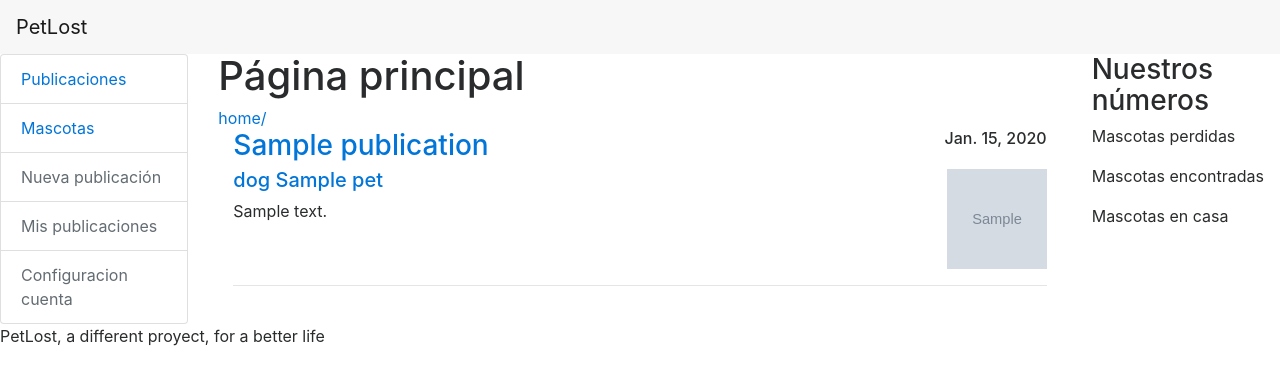
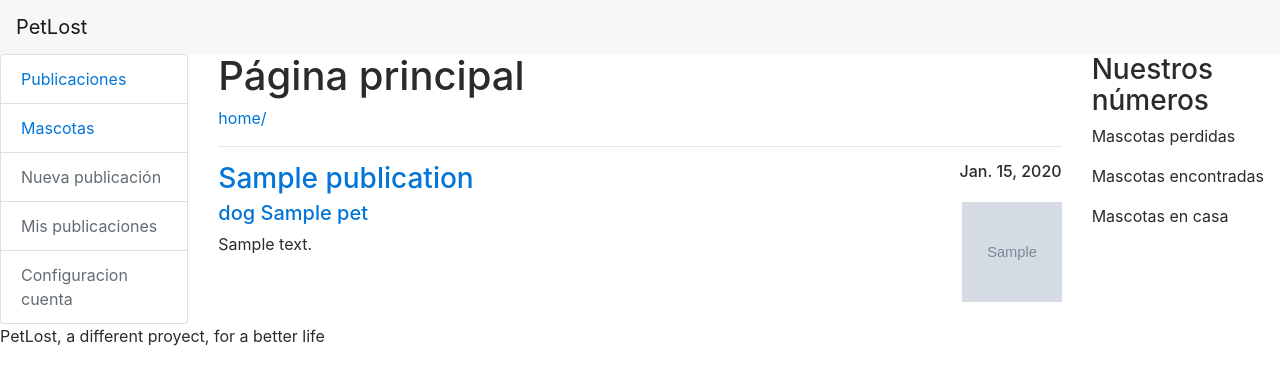
Before and after one commit to isGroba/petLost, a Django app: page /webapp/home/ in a window 1280 px wide. Shown: the top 385 px of the page. Run offline with Django 3.2, Linux system fonts and the light colour scheme; tables that the repository leaves empty hold one stand-in row (values such as "Sample post"); grey boxes marked "Sample" are stand-in pictures; some libraries are stand-ins or nearby versions.

Commit message:
retoques html

```diff
--- a/webapp/templates/webapp/__base.html
+++ b/webapp/templates/webapp/__base.html
@@ -14,7 +14,7 @@
   </div>
   {% endblock %}
 </aside>
-<main class="col">
+<main class="col-8">
   <h1>{{ view.name }}</h1>
   {% block body %}
   {% endblock %}
--- a/webapp/templates/webapp/home.html
+++ b/webapp/templates/webapp/home.html
@@ -1,28 +1,27 @@
 {% extends './__base.html' %}
 {% block body %}
 <a href="/webapp/home/">home/</a>
-{% block content %}
+
 {% for publication in publications %}
-  <div class='container-fluid'>
+  <hr/>
   <div class='row'>
     <h3 class='col-8'>
       <a href="{% url 'publication-detail' pk=publication.pk %}">{{ publication.title}}</a>
     </h3>
     <h6 class='col-4' align=right>{{ publication.date }}</h6>
+  </div>
+  <div class='row'>
     <div class='col-8'>
       <h5><a href="{% url 'pet-detail' pk=publication.pet.pk %}">{{ publication.pet }}</a></h5>
       <p>{{ publication.description }}</p>
     </div>
     <div class='col-4'>
       {% if publication.pet.picture %}
-        <img src= "/media/{{publication.pet.picture}}" alt="Fotografia" height="100" width="100" align=right>
+      <a href="/media/{{publication.pet.picture}}"><img src= "/media/{{publication.pet.picture}}" alt="Fotografia" height="100" width="100" align=right></a>
       {% endif %}
     </div>
-    </div>
-    <hr/>
   </div>
   {% empty %}
   <p>No hay publicaciones</p>
   {% endfor %}
-{% endblock content %}
 {% endblock %}
--- a/webapp/views.py
+++ b/webapp/views.py
@@ -48,7 +48,7 @@ class Home(MenuMixin, generic.TemplateView):
 
     def get_context_data(self, **kwargs):
         context = super(Home, self).get_context_data(**kwargs)
-        context['publications'] = models.Publication.objects.all().order_by('date')
+        context['publications'] = models.Publication.objects.all().order_by('-date')
         return context
 
 
```
Lines whose indentation alone changed are shown as unchanged.
